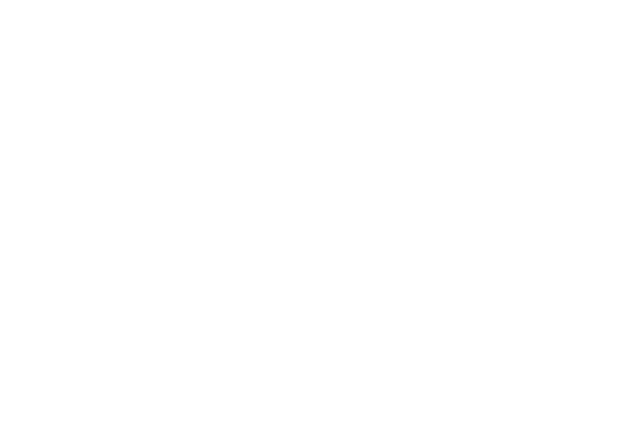
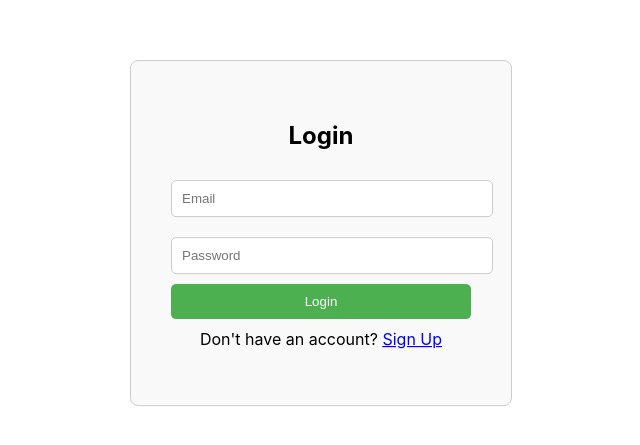
Before and after one commit to tring-ramlathnisha/week4, a React (Create React App) app: page /login in a window 1280 px wide. Before the commit this address had no page. Shown: the part 167-612 px from the top of the page, without its empty margins (319-959 px from the left). Built offline with nearby package versions, Linux system fonts and the light colour scheme.

Commit message:
Updated Authentication

```diff
--- a/src/App.js
+++ b/src/App.js
@@ -1,18 +1,41 @@
-import React from "react";
-import { BrowserRouter as Router, Routes, Route } from "react-router-dom";
+import React, { useEffect, useState } from "react";
+import { BrowserRouter as Router, Routes, Route, Navigate } from "react-router-dom";
 import { Provider } from "react-redux";
 import store from "./redux/store";
 import PersonaList from "./components/PersonaList";
-import { CreatePersona, EditPersona } from "./components/PersonaForm"; // Import both components
+import Login from "./components/Login";
+import SignUp from "./components/SignUp";
+import Home from "./components/Home";
+import { CreatePersona, EditPersona } from "./components/PersonaForm";
 
 const App = () => {
+  const [isAuthenticated, setIsAuthenticated] = useState(false);
+
+  useEffect(() => {
+    const authStatus = localStorage.getItem("isAuthenticated");
+    setIsAuthenticated(authStatus === "true");
+  }, []);
+
+  const handleLogout = () => {
+    localStorage.removeItem("isAuthenticated"); // Only remove auth status
+    setIsAuthenticated(false);
+  };
+
   return (
     <Provider store={store}>
       <Router>
         <Routes>
-          <Route path="/" element={<PersonaList />} />
-          <Route path="/create" element={<CreatePersona />} />
-          <Route path="/edit/:id" element={<EditPersona />} />
+          <Route path="/" element={<Home />} />
+          <Route path="/login" element={<Login setIsAuthenticated={setIsAuthenticated} />} />
+          <Route path="/signup" element={<SignUp />} />
+
+          <Route
+            path="/persona"
+            element={isAuthenticated ? <PersonaList onLogout={handleLogout} /> : <Navigate to="/login" />}
+          />
+
+          <Route path="/create" element={isAuthenticated ? <CreatePersona onLogout={handleLogout} /> : <Navigate to="/login" />} />
+          <Route path="/edit/:id" element={isAuthenticated ? <EditPersona onLogout={handleLogout} /> : <Navigate to="/login" />} />
         </Routes>
       </Router>
     </Provider>
--- /dev/null
+++ b/src/components/Home.js
@@ -0,0 +1,29 @@
+import React from "react";
+import { Link } from "react-router-dom";
+import "../styles/Home.css";
+
+const Home = () => {
+  return (
+    <>
+    <nav className="navbar">
+      {/* Company Logo */}
+      <div className="logo">
+        <img src="/tringapps-copy-2.png" alt="Tringapps-logo"/>
+      </div>
+
+      {/* Navigation Buttons */}
+      <div className="nav-buttons">
+        <Link to="/login">
+          <button className="nav-btn">Sign In</button>
+        </Link>
+        <Link to="/signup">
+          <button className="nav-btn signup-btn">Sign Up</button>
+        </Link>
+      </div>
+    </nav>
+    <h1>Welcome to the Home page</h1>
+    </>
+  );
+};
+
+export default Home;
--- /dev/null
+++ b/src/components/Login.js
@@ -0,0 +1,46 @@
+import React, { useState } from "react";
+import { Link, useNavigate } from "react-router-dom";
+import "../styles/signStyle.css";
+
+const Login = ({ setIsAuthenticated }) => {
+  const [credentials, setCredentials] = useState({ email: "", password: "" });
+  const navigate = useNavigate();
+
+  const handleChange = (e) => {
+    setCredentials({ ...credentials, [e.target.name]: e.target.value });
+  };
+
+  const handleSubmit = (e) => {
+    e.preventDefault();
+    const storedUser = JSON.parse(localStorage.getItem("user"));
+
+    if (!storedUser || storedUser.email !== credentials.email || storedUser.password !== credentials.password) {
+      alert("Invalid credentials! Please try again.");
+      return;
+    }
+
+    alert("Login successful!");
+    localStorage.setItem("isAuthenticated", "true"); // Store login status separately
+    setIsAuthenticated(true);
+    navigate("/persona");
+  };
+
+  return (
+    <div className="auth-container">
+      <h2>Login</h2>
+      <form onSubmit={handleSubmit}>
+        <input type="email" name="email" placeholder="Email" onChange={handleChange} required />
+        <input type="password" name="password" placeholder="Password" onChange={handleChange} required />
+        <button type="submit">Login</button>
+      </form>
+      <p>
+        Don't have an account?{" "}
+        <Link to="/signup">
+          <span>Sign Up</span>
+        </Link>
+      </p>
+    </div>
+  );
+};
+
+export default Login;
--- a/src/components/PersonaForm.js
+++ b/src/components/PersonaForm.js
@@ -4,7 +4,7 @@ import { addPersona, updatePersona, deletePersona } from "../redux/personaSlice"
 import { useNavigate, useParams } from "react-router-dom";
 import ReactQuill from "react-quill";
 import "react-quill/dist/quill.snow.css";
-import "../styles/styles.css";
+import "../styles/PersonaForm.css";
 
 const defaultImage = "defaultimage.jpg";
 
@@ -58,12 +58,12 @@ const PersonaForm = ({ isEdit }) => {
       dispatch(addPersona(persona));
     }
 
-    navigate("/");
+    navigate("/persona");
   };
 
   const handleDelete = () => {
     dispatch(deletePersona(persona.id));
-    navigate("/");
+    navigate("/persona");
   };
 
   return (
@@ -93,7 +93,7 @@ const PersonaForm = ({ isEdit }) => {
 
         <div className="form-buttons">
           {isEdit && <button className="delete-btn" onClick={handleDelete}>DELETE</button>}
-          <button className="close-btn" onClick={() => navigate("/")}>CLOSE</button>
+          <button className="close-btn" onClick={() => navigate("/persona")}>CLOSE</button>
           <button className="update-btn" onClick={handleSubmit}>{isEdit ? "UPDATE PERSONA" : "CREATE PERSONA"}</button>
         </div>
       </div>
--- a/src/components/PersonaList.js
+++ b/src/components/PersonaList.js
@@ -3,21 +3,25 @@ import { useSelector } from "react-redux";
 import { useNavigate } from "react-router-dom";
 import "../styles/PersonaList.css";
 
-const PersonaList = () => {
+const PersonaList = ({ onLogout }) => {
   const personas = useSelector((state) => state.personas.personas);
   const navigate = useNavigate();
 
   return (
     <div className="persona-container">
-      <h2 className="persona-title">Personas</h2>
+      <div className="header">
+        <h2 className="persona-title">Personas</h2>
+        <button className="logout-btn" onClick={onLogout}>Logout</button>
+      </div>
+
       <div className="persona-grid">
         {personas.map((persona) => (
           <div key={persona.id} className="persona-card" onClick={() => navigate(`/edit/${persona.id}`)}>
             <img src={persona.image} alt={persona.name} className="persona-image" />
             <div className="persona-content">
-              <h3 className="persona-name" >{persona.name}</h3>
-              <p className="persona-quote" dangerouslySetInnerHTML={{ __html: `${persona.quote}` }}></p>
-
+              <h3 className="persona-name">{persona.name}</h3>
+              <p className="persona-quote" dangerouslySetInnerHTML={{ __html: `“${persona.quote}”` }}></p>
+              <p className="persona-updated">Last updated: 3 hours ago</p>
             </div>
           </div>
         ))}
--- /dev/null
+++ b/src/components/SignUp.js
@@ -0,0 +1,39 @@
+import React, { useState } from "react";
+import { Link, useNavigate } from "react-router-dom";
+import "../styles/signStyle.css";
+
+const SignUp = () => {
+  const [user, setUser] = useState({ email: "", password: "" });
+  const navigate = useNavigate();
+
+  const handleChange = (e) => {
+    setUser({ ...user, [e.target.name]: e.target.value });
+  };
+
+  const handleSubmit = (e) => {
+    e.preventDefault();
+
+    localStorage.setItem("user", JSON.stringify(user)); // Store user data
+    alert("Signup successful! You can now log in.");
+    navigate("/login");
+  };
+
+  return (
+    <div className="auth-container">
+      <h2>Sign Up</h2>
+      <form onSubmit={handleSubmit}>
+        <input type="email" name="email" placeholder="Email" onChange={handleChange} required />
+        <input type="password" name="password" placeholder="Password" onChange={handleChange} required />
+        <button type="submit">Sign Up</button>
+      </form>
+      <p>
+        Already have an account?{" "}
+        <Link to="/login">
+          <span>Login</span>
+        </Link>
+      </p>
+    </div>
+  );
+};
+
+export default SignUp;
--- /dev/null
+++ b/src/styles/Home.css
@@ -0,0 +1,40 @@
+/* Navbar styling */
+.navbar {
+    display: flex;
+    justify-content: space-between;
+    align-items: center;
+    background-color: #333;
+    padding: 15px 40px;
+  }
+
+  /* Company Logo */
+  .logo {
+    color: white;
+    font-size: 24px;
+    font-weight: bold;
+  }
+
+  /* Navigation Buttons */
+  .nav-buttons {
+    display: flex;
+    gap: 10px;
+  }
+
+  /* Button Styling */
+  .nav-btn {
+    padding: 10px 15px;
+    border: none;
+    background-color: #4caf50;
+    color: white;
+    font-size: 16px;
+    cursor: pointer;
+    border-radius: 5px;
+  }
+
+  .signup-btn {
+    background-color: #007bff;
+  }
+
+  .nav-btn:hover {
+    opacity: 0.8;
+  }
--- /dev/null
+++ b/src/styles/SignUp.js
@@ -0,0 +1,44 @@
+import React, { useState } from "react";
+import { Link, useNavigate } from "react-router-dom"; // Import useNavigate
+import "../signStyle.css";
+
+const SignUp = () => {
+  const [user, setUser] = useState({ username: "", email: "", password: "" });
+  const navigate = useNavigate(); // Hook for navigation
+
+  const handleChange = (e) => {
+    setUser({ ...user, [e.target.name]: e.target.value });
+  };
+
+  const handleSubmit = (e) => {
+    e.preventDefault();
+    if (!user.username || !user.email || !user.password) {
+      alert("All fields are required!");
+      return;
+    }
+    localStorage.setItem("user", JSON.stringify(user));
+    alert("Signup successful! Please login");
+
+    navigate("/login"); // Redirect to Login Page
+  };
+
+  return (
+    <div className="auth-container">
+      <h2>Signup</h2>
+      <form onSubmit={handleSubmit}>
+        <input type="text" name="username" placeholder="Username" onChange={handleChange} />
+        <input type="email" name="email" placeholder="Email" onChange={handleChange} />
+        <input type="password" name="password" placeholder="Password" onChange={handleChange} />
+        <button type="submit">Sign Up</button>
+      </form>
+      <p>
+        Already have an account?{" "}
+        <Link to="/login">
+          <span>Login</span>
+        </Link>
+      </p>
+    </div>
+  );
+};
+
+export default SignUp;
--- /dev/null
+++ b/src/styles/signStyle.css
@@ -0,0 +1,45 @@
+.auth-container {
+    width: 300px;
+    margin: auto;
+    padding: 40px;
+    text-align: center;
+    border: 1px solid #ccc;
+    border-radius: 8px;
+    background-color: #f9f9f9;
+    position: absolute;
+    top: 50%;
+    left: 50%;
+    transform: translate(-50%, -50%);
+    }
+
+  input {
+    width: 100%;
+    padding: 10px;
+    margin: 10px 0;
+    border: 1px solid #ccc;
+    border-radius: 5px;
+  }
+
+  button {
+    width: 100%;
+    padding: 10px;
+    background-color: #4caf50;
+    color: white;
+    border: none;
+    border-radius: 5px;
+    cursor: pointer;
+  }
+
+  button:hover {
+    background-color: #45a049;
+  }
+
+  p {
+    margin-top: 10px;
+  }
+
+  span {
+    color: blue;
+    cursor: pointer;
+    text-decoration: underline;
+  }
```
Also changed, not shown: public/tringapps-copy-2.png (added), src/styles/PersonaForm.css (renamed from src/styles/styles.css).
